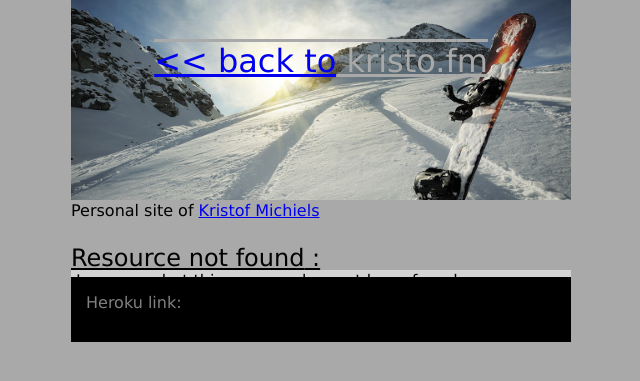
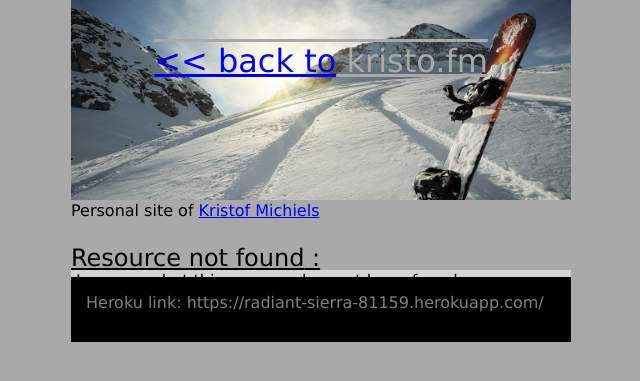
Before and after one commit to HertzBot/museapp, a Node server app: page /items/1 in a window 1280 px wide. Shown: the top 381 px of the page, without its empty margins (319-959 px from the left). Run offline with Node 20, Linux system fonts and the light colour scheme; some libraries are stand-ins or nearby versions.

Commit message:
make it better

```diff
--- a/views/footer.ejs
+++ b/views/footer.ejs
@@ -1,5 +1,5 @@
 
-<footer>Heroku link: </footer>
+<footer>Heroku link: https://radiant-sierra-81159.herokuapp.com/ </footer>
   <script src="https://use.typekit.net/xif5hiw.js"></script>
   <script>try{Typekit.load({ async: true });}catch(e){}</script>
   <script src="/js/template.js"></script>
```
